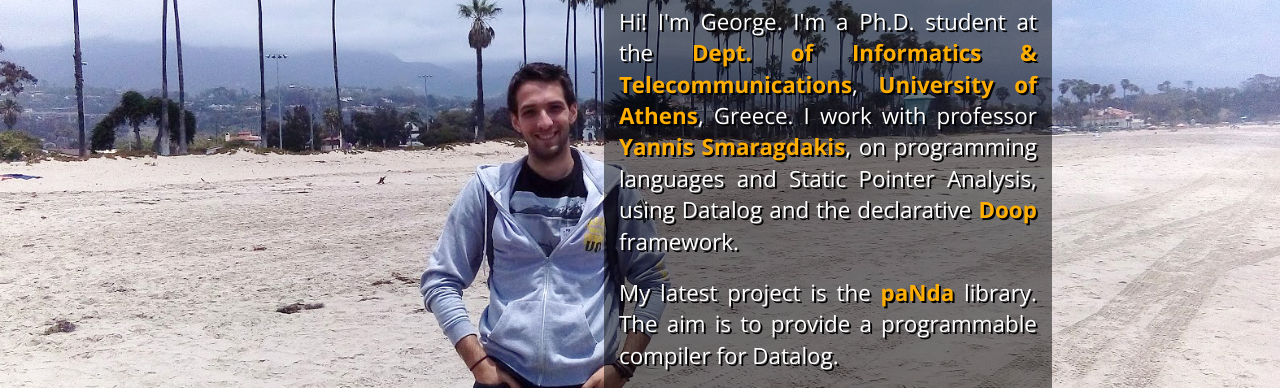
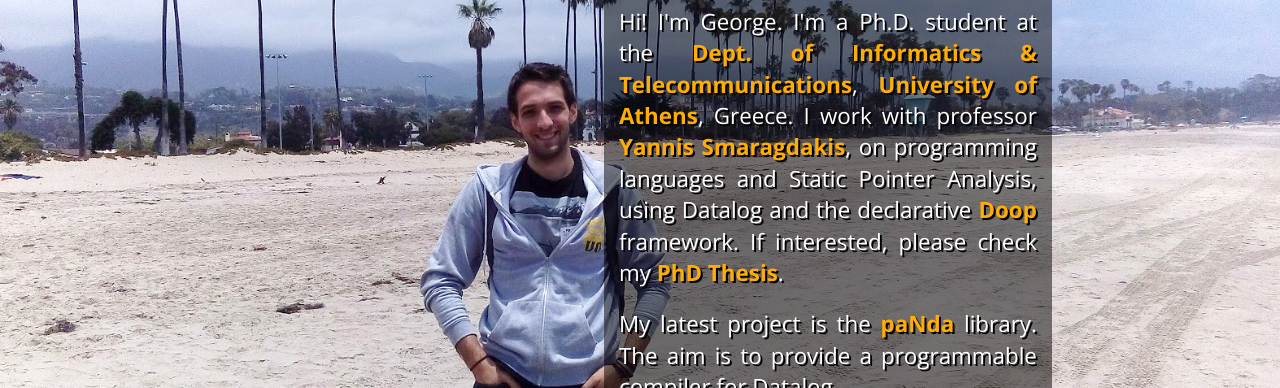
Before and after one commit to gkastrinis/gkastrinis.github.io, a plain HTML site: page index.html in a window 1280 px wide. Shown: the part 69-457 px from the top of the page. Drawn offline with nearby package versions, Linux system fonts and the light colour scheme; a web font is replaced by a local one.

Commit message:
Add PhD Thesis pdf

```diff
--- a/index.html
+++ b/index.html
@@ -20,7 +20,7 @@
 	</div>
 	<div class="gk-right">
 		<h1>George Kastrinis</h1>
-		<p>Hi! I'm George. I'm a Ph.D. student at the  <a href="https://www.di.uoa.gr/en">Dept. of Informatics &amp; Telecommunications</a>, <a href="https://en.uoa.gr/">University of Athens</a>, Greece. I work with professor <a href="https://yanniss.github.io/">Yannis Smaragdakis</a>, on programming languages and Static Pointer Analysis, using Datalog and the declarative <a href="https://bitbucket.org/yanniss/doop/src/master/">Doop</a> framework.</p>
+		<p>Hi! I'm George. I'm a Ph.D. student at the  <a href="https://www.di.uoa.gr/en">Dept. of Informatics &amp; Telecommunications</a>, <a href="https://en.uoa.gr/">University of Athens</a>, Greece. I work with professor <a href="https://yanniss.github.io/">Yannis Smaragdakis</a>, on programming languages and Static Pointer Analysis, using Datalog and the declarative <a href="https://bitbucket.org/yanniss/doop/src/master/">Doop</a> framework. If interested, please check my <a href="https://gkastrinis.github.io/pdf/PhD_Thesis.pdf">PhD Thesis</a>.</p>
 		<p>My latest project is the <a href="https://github.com/gkastrinis/panda">paNda</a> library. The aim is to provide a programmable compiler for Datalog.</p>
 		<p><a href="https://github.com/gkastrinis/panda"><img src="img/panda_small.png" alt="paNda"></a></p>
 		<p>More links about me</p>
```
Also changed, not shown: 1 other file.
